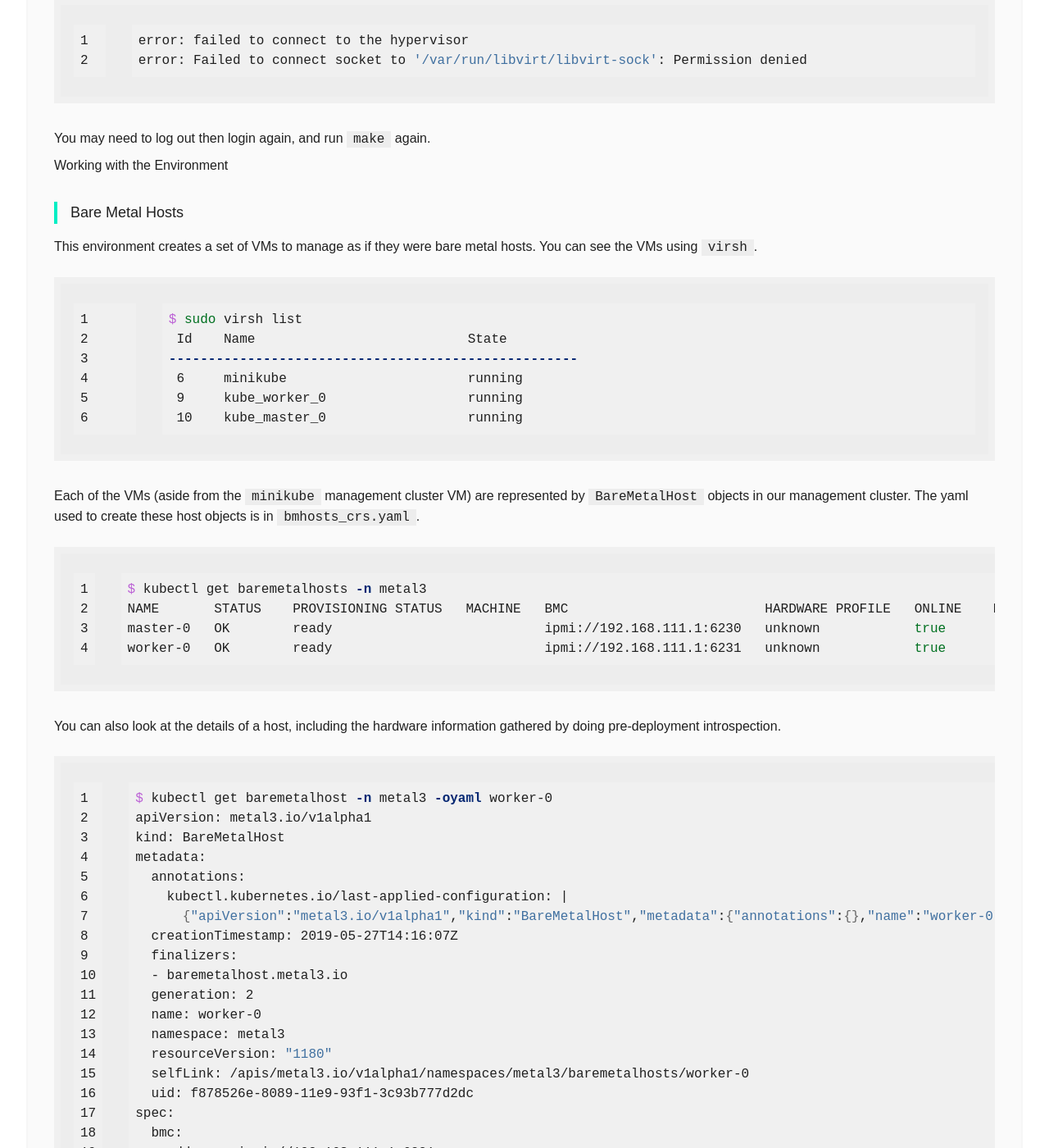
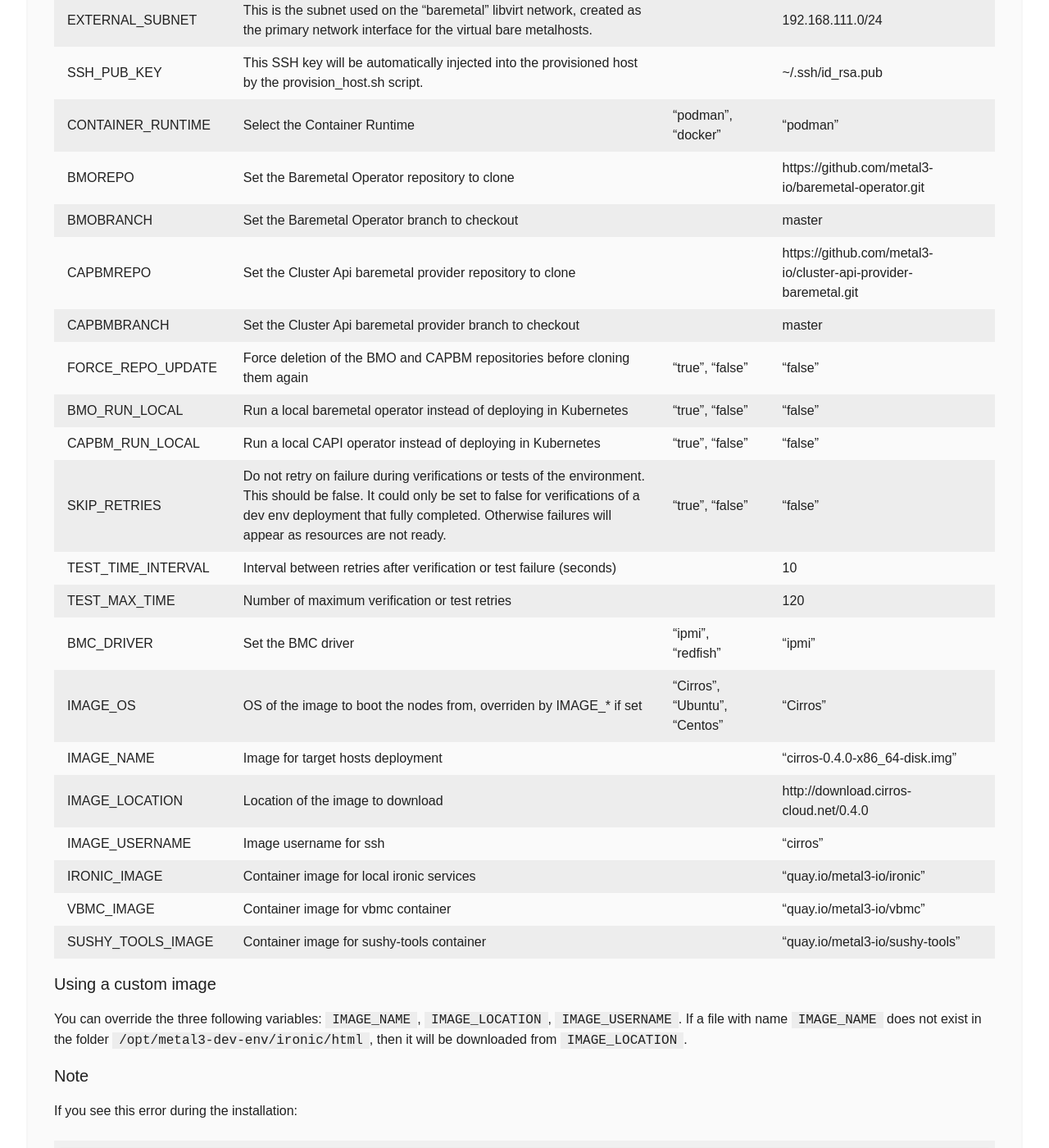
Before and after one commit to metal3-io/metal3-io.github.io, a Jekyll site: the page built from try-it.html, in a window 1280 px wide and 1400 px high, scrolled down 1308 px. Shown: the whole window at 82% size. Built offline with Jekyll 4.4.1, drawn with Linux system fonts in a browser that asks for light colours; some of the changed text lies outside the part shown.

Commit message:
Add a table explaining metal3-dev-env configuration options

```diff
--- a/_includes/try-it.md
+++ b/_includes/try-it.md
@@ -37,6 +37,41 @@ To tear down the environment, run `make clean`.
 
 You can also run some tests provisioning and deprovisioning machines by running
 `make test`
+
+
+All configurations for the environment is stored in `config_${user}.sh`. You can
+configure the following.
+
+| Name | Option | Allowed values | Default |
+|------|--------|----------------|---------|
+| EXTERNAL_SUBNET | This is the subnet used on the "baremetal" libvirt network, created as the primary network interface for the virtual bare metalhosts. | <CIDR> | 192.168.111.0/24 |
+| SSH_PUB_KEY | This SSH key will be automatically injected into the provisioned host by the provision_host.sh script. | <file path> | ~/.ssh/id_rsa.pub |
+| CONTAINER_RUNTIME | Select the Container Runtime | "podman", "docker" | "podman" |
+| BMOREPO | Set the Baremetal Operator repository to clone | <URL> | https://github.com/metal3-io/baremetal-operator.git |
+| BMOBRANCH  | Set the Baremetal Operator branch to checkout |  | master |
+| CAPBMREPO | Set the Cluster Api baremetal provider repository to clone | <URL> | https://github.com/metal3-io/cluster-api-provider-baremetal.git |
+| CAPBMBRANCH  | Set the Cluster Api baremetal provider branch to checkout |  | master |
+| FORCE_REPO_UPDATE | Force deletion of the BMO and CAPBM repositories before cloning them again | "true", "false" | "false" |
+| BMO_RUN_LOCAL | Run a local baremetal operator instead of deploying in Kubernetes | "true", "false" | "false" |
+| CAPBM_RUN_LOCAL | Run a local CAPI operator instead of deploying in Kubernetes    | "true", "false" | "false" |
+| SKIP_RETRIES | Do not retry on failure during verifications or tests of the environment. This should be false. It could only be set to false for verifications of a dev env deployment that fully completed. Otherwise failures will appear as resources are not ready. | "true", "false" | "false" |
+| TEST_TIME_INTERVAL | Interval between retries after verification or test failure (seconds) | <int> | 10 |
+| TEST_MAX_TIME | Number of maximum verification or test retries | <int> | 120 |
+| BMC_DRIVER | Set the BMC driver | "ipmi", "redfish" | "ipmi" |
+| IMAGE_OS | OS of the image to boot the nodes from, overriden by IMAGE_* if set| "Cirros", "Ubuntu", "Centos" | "Cirros" |
+| IMAGE_NAME | Image for target hosts deployment | | "cirros-0.4.0-x86_64-disk.img" |
+| IMAGE_LOCATION | Location of the image to download | <URL> | http://download.cirros-cloud.net/0.4.0 |
+| IMAGE_USERNAME | Image username for ssh | | "cirros" |
+| IRONIC_IMAGE | Container image for local ironic services |  | "quay.io/metal3-io/ironic" |
+| VBMC_IMAGE | Container image for vbmc container | | "quay.io/metal3-io/vbmc" |
+| SUSHY_TOOLS_IMAGE | Container image for sushy-tools container | | "quay.io/metal3-io/sushy-tools" |
+
+### Using a custom image
+
+You can override the three following variables: `IMAGE_NAME`,
+`IMAGE_LOCATION`, `IMAGE_USERNAME`. If a file with name `IMAGE_NAME` does not
+exist in the folder `/opt/metal3-dev-env/ironic/html`, then it will be
+downloaded from `IMAGE_LOCATION`.
 
 ### Note
 If you see this error during the installation:
```
